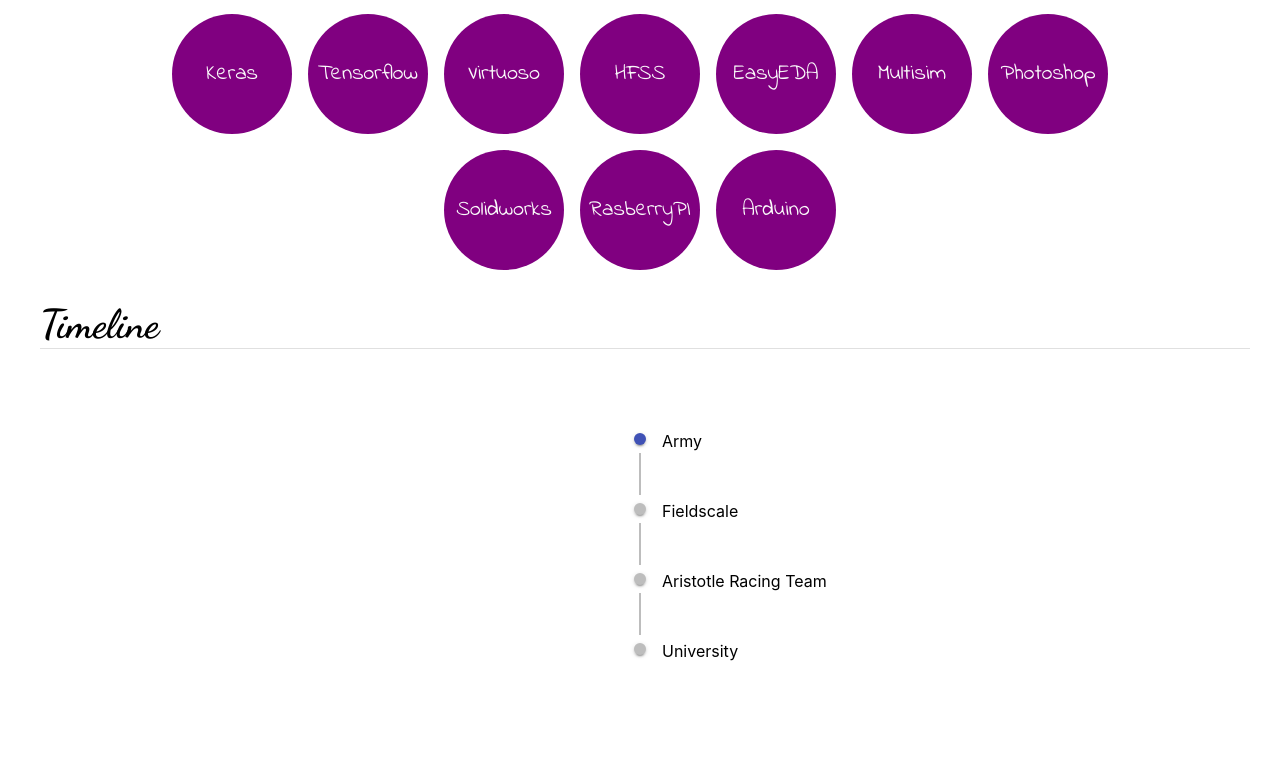
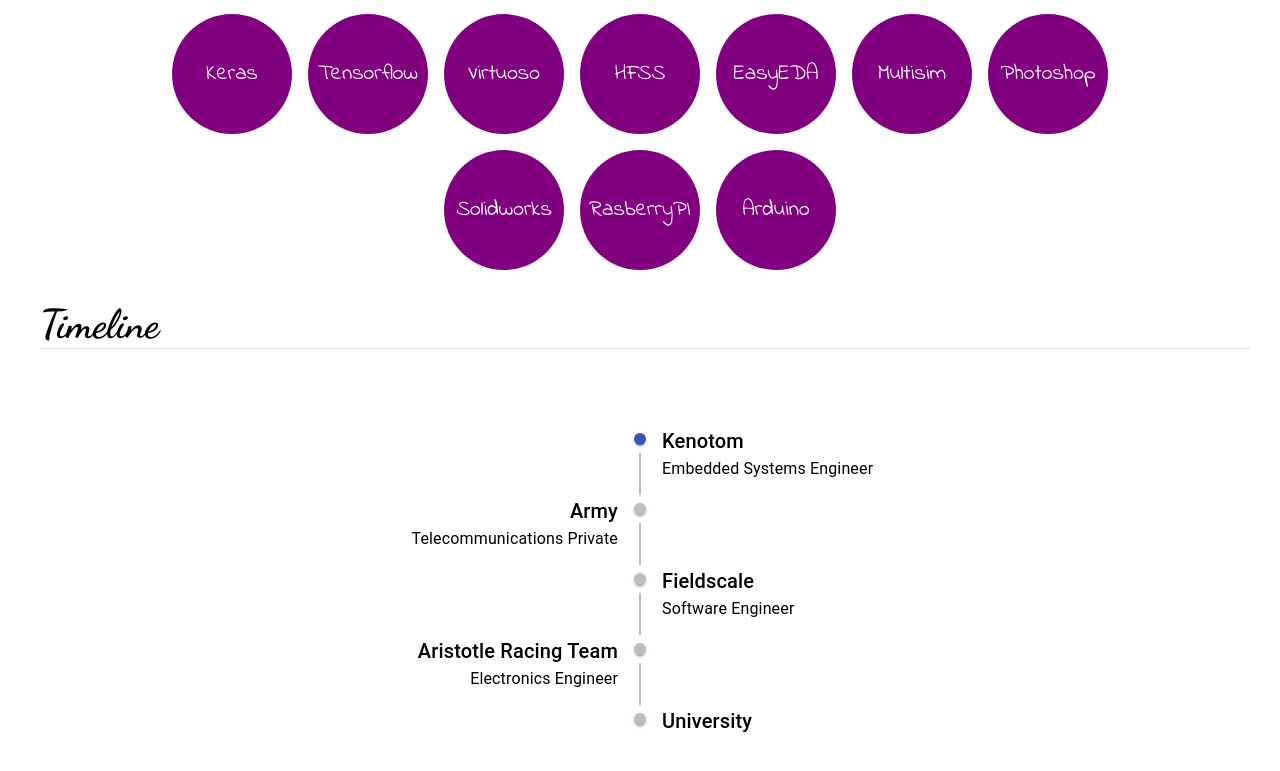
Before and after one commit to VasilisMpletsos/ReactCV, a React (Create React App) app: page / in a window 1280 px wide. Shown: the part 3283-4054 px from the top of the page. Before the commit the page ends 4024 px from the top, so only its background shows below. Built offline with nearby package versions, Linux system fonts and the light colour scheme; a web font is replaced by a local one.

Commit message:
Better Timeline

```diff
--- a/src/Components/WorkExperience/WorkExperience.js
+++ b/src/Components/WorkExperience/WorkExperience.js
@@ -4,6 +4,11 @@
 import mapTimeline from "./mapTimeline";
 
 const workPlaces = [
+    {
+        name: "Army",
+        position: "Telecommunications Private",
+        location: "Evros, Soufli"
+    },
     {
         name: "Fieldscale",
         position: "Software Engineer",
--- a/src/Components/WorkExperience/mapTimeline.js
+++ b/src/Components/WorkExperience/mapTimeline.js
@@ -1,20 +1,25 @@
 import React from "react";
+import Typography from '@material-ui/core/Typography';
 import Timeline from '@material-ui/lab/Timeline';
 import TimelineItem from '@material-ui/lab/TimelineItem';
 import TimelineSeparator from '@material-ui/lab/TimelineSeparator';
 import TimelineConnector from '@material-ui/lab/TimelineConnector';
 import TimelineContent from '@material-ui/lab/TimelineContent';
 import TimelineDot from '@material-ui/lab/TimelineDot';
+import { StyledTypography } from "./styles";
 
 function mapTimeline(jobs){
     return(
-        <Timeline>
+        <Timeline align="alternate">
             <TimelineItem>
                 <TimelineSeparator>
                     <TimelineDot color='primary'/>
                     <TimelineConnector/>
                 </TimelineSeparator>
-                <TimelineContent>Army</TimelineContent>
+                <TimelineContent>
+                    <StyledTypography variant="h6" component="span">Kenotom</StyledTypography>
+                    <StyledTypography>Embedded Systems Engineer</StyledTypography>
+                </TimelineContent>
             </TimelineItem>
             {
             jobs.map(job => {
@@ -24,7 +29,10 @@
                             <TimelineDot />
                             <TimelineConnector/>
                         </TimelineSeparator>
-                        <TimelineContent>{job.name}</TimelineContent>
+                        <TimelineContent>
+                            <StyledTypography variant="h6" component="span">{job.name}</StyledTypography>
+                            <StyledTypography >{job.position}</StyledTypography>
+                        </TimelineContent>
                     </TimelineItem>
                     )
                 })
@@ -33,7 +41,9 @@
                 <TimelineSeparator>
                     <TimelineDot/>
                 </TimelineSeparator>
-                <TimelineContent>University</TimelineContent>
+                <TimelineContent>
+                    <StyledTypography variant="h6" component="span">University</StyledTypography>
+                </TimelineContent>
             </TimelineItem>
         </Timeline>
     )
--- a/src/Components/WorkExperience/styles.js
+++ b/src/Components/WorkExperience/styles.js
@@ -1,4 +1,5 @@
 import styled from "styled-components";
+import Typography from '@material-ui/core/Typography';
 
 export const Container = styled.div`
     margin: 30px 30px 30px;
@@ -22,3 +23,10 @@
         margin: 30px 10px 0px 10px;
     }
 `;
+
+export const StyledTypography = styled(Typography)`
+    &&{
+        position: relative;
+        top: -6px;
+    }
+`
```
Also changed, not shown: 1 other file (tests, documents, lock files or other folders).
